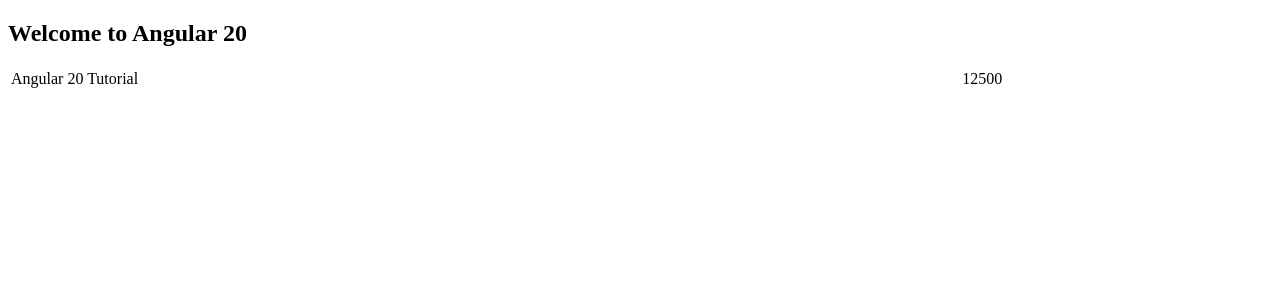
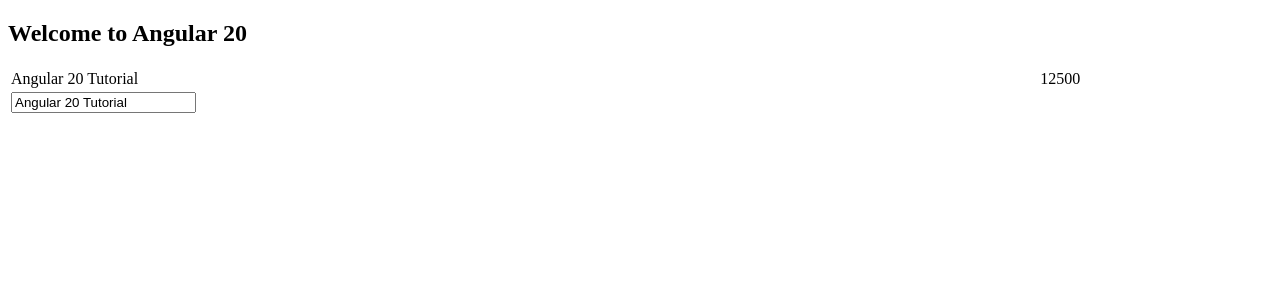
Before and after one commit to sumitbasu116/angular20Tutorial, an Angular app: page / in a window 1280 px wide. Shown: the top 300 px of the page. Built offline with nearby package versions, Linux system fonts and the light colour scheme.

Commit message:
data binding using interpolation inside the input text

```diff
--- a/src/app/components/data-binding/data-binding.html
+++ b/src/app/components/data-binding/data-binding.html
@@ -9,4 +9,9 @@
        <span> {{productPrice}}</span>
     </td>
     </tr>
+    <tr>
+        <td>
+            <input type="text" value="{{courseName}}">
+        </td>
+    </tr>
 </table>
```
